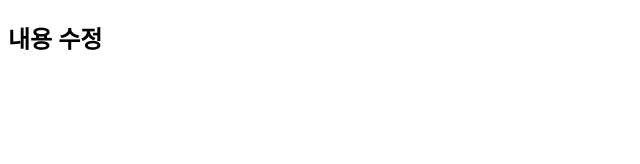
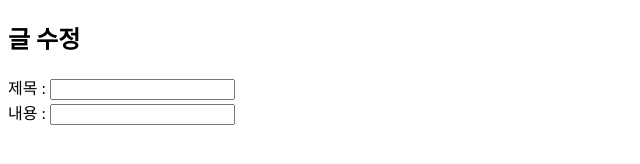
Before and after one commit to JangRuBin2/CRUD_Prac, a website: page src/edit.html in a window 1280 px wide. Shown: the whole page, without its empty margins (0-640 px from the left). Drawn offline with Linux system fonts and the light colour scheme.

Commit message:
url로 받은 데이터를 가지고 페이지 이동 후, input value에 작성되게 함

```diff
--- a/src/edit.html
+++ b/src/edit.html
@@ -6,6 +6,31 @@
   <title>내용 수정</title>
 </head>
 <body>
-    <h2>내용 수정</h2>
+  <h2>글 수정</h2>
+  <div>
+    <label for="title">제목 :</label>
+    <input type="text" name="title" id="title">
+  </div>
+  <div>
+    <label for="content">내용 :</label>
+    <input type="text" name="content" id="content">
+  </div>
+  <script>
+    function getQueryParam(param) {
+      const urlParams = new URLSearchParams(window.location.search);
+      return urlParams.get(param);
+    }
+    const title = getQueryParam('title');
+    const content = getQueryParam('content');
+    console.log('Title:', title);
+    console.log('Content:', content);
+    const pastTitle = document.getElementById('title');
+    const pastContent = document.getElementById('content');
+    pastTitle.value = title;
+    pastContent.value = content;
+    console.log('pastTitle :', pastTitle);
+    console.log('pastContent :', pastContent);
+
+  </script>
 </body>
 </html>
```
